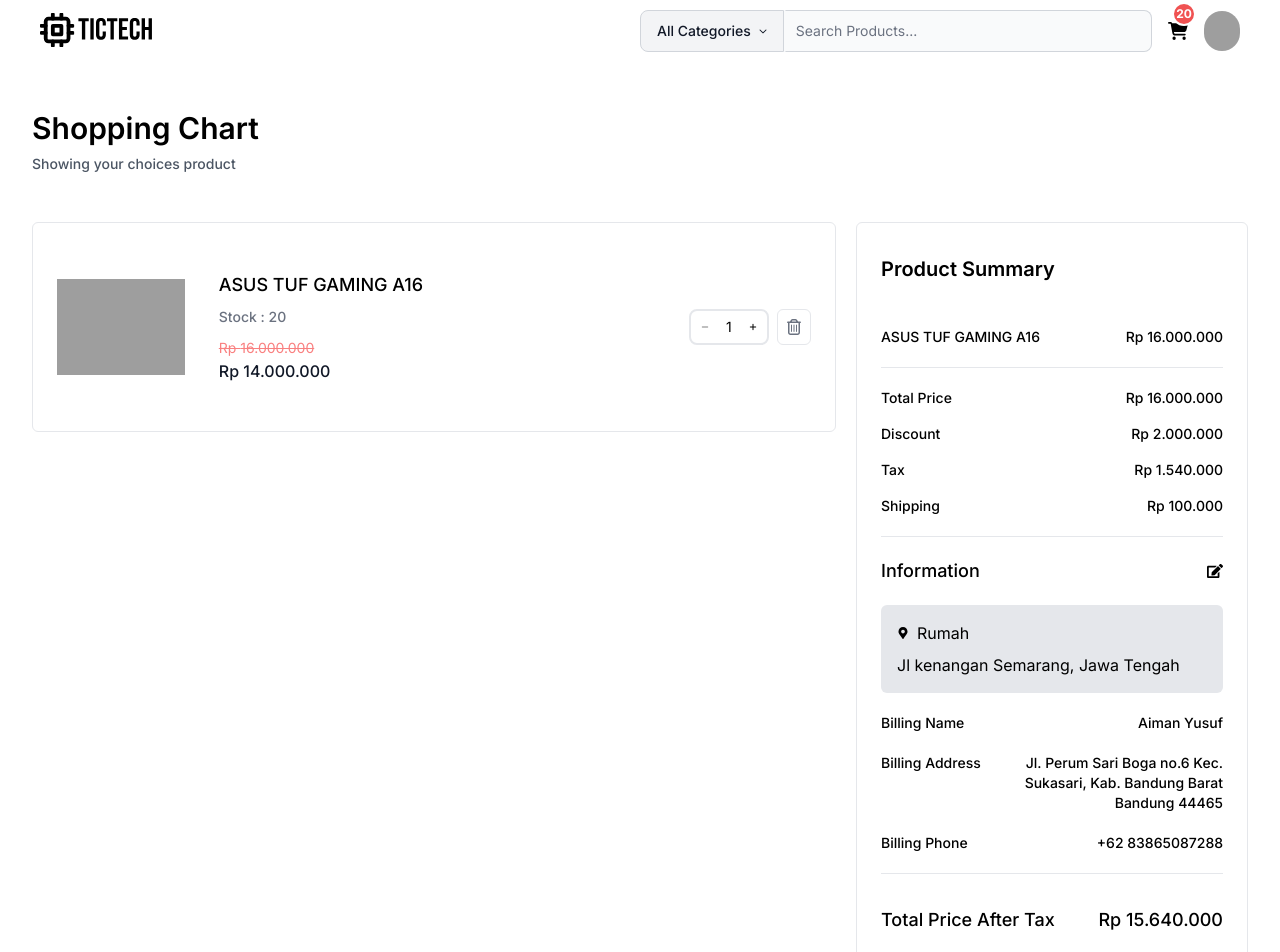
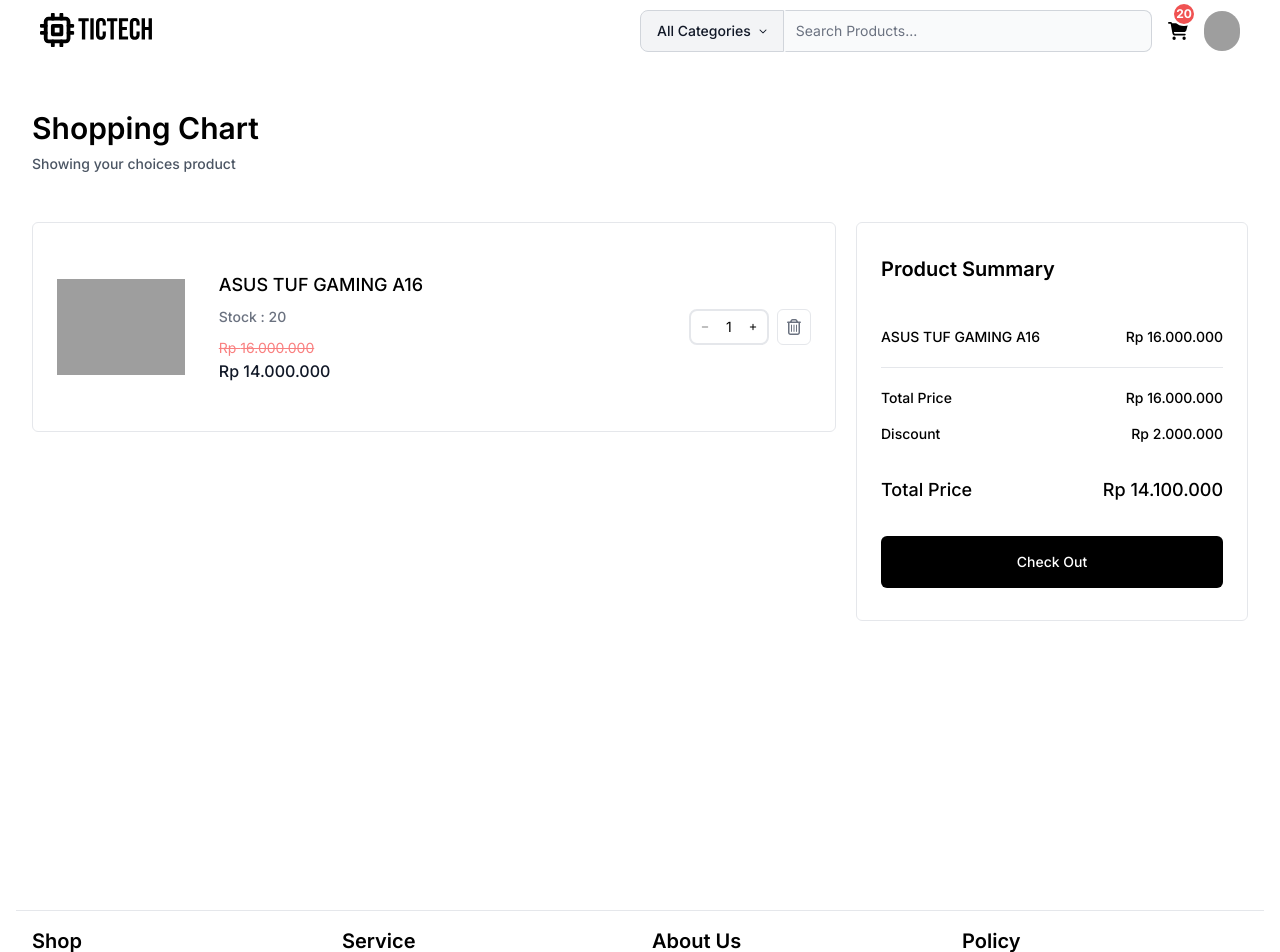
Before and after one commit to aimanyusufw/react-frontend-ecommerce, a React (Vite) app: page /cart in a window 1280 px wide. Shown: the top 952 px of the page. Built offline with nearby package versions, Linux system fonts and the light colour scheme; grey boxes are pictures that could not be loaded.

Commit message:
ref : refacto cart page add trnsaction layout

```diff
--- /dev/null
+++ b/src/Layouts/TransactionLayout.jsx
@@ -0,0 +1,46 @@
+import React from "react";
+import BaseLayouts from "./BaseLayouts";
+
+const TransactionLayout = ({ heading, subHeading, children }) => {
+  return (
+    <BaseLayouts>
+      <section className="min-h-screen">
+        <div className="container">
+          <div className="md:px-4 py-12">
+            <h1 className="font-semibold text-xl md:text-3xl mb-2">
+              {heading ? heading : "Default Heading"}
+            </h1>
+            <p className="font-medium text-gray-600 text-xs md:text-sm">
+              {subHeading ? subHeading : "Default Sub Heading"}
+            </p>
+          </div>
+          <div className="md:px-4 grid grid-cols-1 md:grid-cols-2 lg:grid-cols-3 gap-5">
+            {children}
+          </div>
+        </div>
+      </section>
+    </BaseLayouts>
+  );
+};
+
+TransactionLayout.Left = ({ children }) => {
+  return (
+    <div className="lg:col-span-2 ">
+      <div className="border px-4 py-6 md:px-6 md:py-8 rounded-md ">
+        {children}
+      </div>
+    </div>
+  );
+};
+
+TransactionLayout.Right = ({ children }) => {
+  return (
+    <div>
+      <div className="border bg-white px-4 py-6 md:px-6 md:py-8 rounded-md md:sticky top-5">
+        {children}
+      </div>
+    </div>
+  );
+};
+
+export default TransactionLayout;
--- a/src/Pages/Cart.jsx
+++ b/src/Pages/Cart.jsx
@@ -1,8 +1,7 @@
 import React, { useState } from "react";
-import BaseLayouts from "../Layouts/BaseLayouts";
 import QuantityPicker from "../Components/Utils/QuantityPicker";
 import { FaRegTrashCan } from "react-icons/fa6";
-import { FaEdit, FaMapMarkerAlt } from "react-icons/fa";
+import TransationLayout from "../Layouts/TransactionLayout";
 
 const Cart = () => {
   const productsDis = [
@@ -39,30 +38,17 @@
     .map((data, i) => data.salePrice * quantities[i])
     .reduce((acc, cur) => acc + cur, 0);
 
-  const tax = discountPrice * (11 / 100);
-
   const finalPrices = [
     { title: "Total Price", price: totalPrice },
     { title: "Discount", price: totalPrice - discountPrice },
-    { title: "Tax", price: tax },
-    { title: "Shipping", price: 100000 },
   ];
 
   return (
-    <BaseLayouts>
-      <section className="min-h-screen">
-        <div className="container">
-          <div className="md:px-4 py-12">
-            <h1 className="font-semibold text-xl md:text-3xl mb-2">
-              Shopping Chart
-            </h1>
-            <p className="font-medium text-gray-600 text-xs md:text-sm">
-              Showing your choices product
-            </p>
-          </div>
-          <div className="md:px-4 grid grid-cols-1 md:grid-cols-2 lg:grid-cols-3 gap-5">
-            <div className="lg:col-span-2 ">
-              <div className="border px-4 py-6 md:px-6 md:py-8 rounded-md ">
+    <TransationLayout
+      heading={"Shopping Chart"}
+      subHeading={"Showing your choices product"}
+    >
+      <TransationLayout.Left>
         {productsDis.length > 0 ? (
           <div className="space-y-4">
             {productsDis.map((data, index) => (
@@ -90,8 +76,7 @@
                       </span>
                     )}
                     <h5 className="text-sm md:text-base font-medium text-gray-900 dark:text-white">
-                              Rp{" "}
-                              {data.salePrice.toLocaleString("id-ID") ?? "Rp -"}
+                      Rp {data.salePrice.toLocaleString("id-ID") ?? "Rp -"}
                     </h5>
                   </div>
                 </div>
@@ -120,10 +105,8 @@
             </h1>
           </div>
         )}
-              </div>
-            </div>
-            <div>
-              <div className="border bg-white px-4 py-6 md:px-6 md:py-8 rounded-md">
+      </TransationLayout.Left>
+      <TransationLayout.Right>
         <h1 className="font-semibold text-lg md:text-xl mb-6">
           Product Summary
         </h1>
@@ -143,7 +126,7 @@
             </div>
           ))}
         </div>
-                <div className="space-y-4 border-b py-5">
+        <div className="space-y-4 pt-5">
           {finalPrices.map((data) => (
             <div className="flex justify-between">
               <h1 className="text-sm font-medium">{data.title}</h1>
@@ -153,59 +136,19 @@
             </div>
           ))}
         </div>
-                <div className="space-y-5 border-b py-5">
-                  <div className="flex items-center justify-between">
-                    <h1 className="font-medium text-lg">Information</h1>
-                    <a href="/information">
-                      <FaEdit />
-                    </a>
-                  </div>
-                  <div className="p-4 bg-gray-200 rounded-md">
-                    <div className="flex items-center mb-2">
-                      <FaMapMarkerAlt className="me-2 w-3 h-3" />
-                      <h1>Rumah</h1>
-                    </div>
-                    <h3>Jl kenangan Semarang, Jawa Tengah</h3>
-                  </div>
-                  <div className="flex gap-2 justify-between">
-                    <h1 className="w-3/5 truncate text-sm font-medium">
-                      Billing Name
-                    </h1>
-                    <h2 className="font-medium text-sm">Aiman Yusuf</h2>
-                  </div>
-                  <div className="flex gap-2 justify-between">
-                    <h1 className="w-3/4 text-sm font-medium">
-                      Billing Address
-                    </h1>
-                    <h2 className="font-medium text-sm text-end">
-                      Jl. Perum Sari Boga no.6 Kec. Sukasari, Kab. Bandung Barat
-                      Bandung 44465
-                    </h2>
-                  </div>
-                  <div className="flex gap-2 justify-between">
-                    <h1 className="w-3/5 truncate text-sm font-medium">
-                      Billing Phone
-                    </h1>
-                    <h2 className="font-medium text-sm">+62 83865087288</h2>
-                  </div>
-                </div>
         <div className="flex justify-between py-8">
-                  <h1 className="font-medium text-base md:text-lg">
-                    Total Price After Tax
-                  </h1>
+          <h1 className="font-medium text-base md:text-lg">Total Price</h1>
           <h3 className="font-medium text-base md:text-lg">
-                    Rp {(discountPrice + tax + 100000).toLocaleString("id-ID")}
+            Rp {(discountPrice + 100000).toLocaleString("id-ID")}
           </h3>
         </div>
+        <a href="/cart/checkout">
           <button className="bg-black text-white font-medium text-sm  w-full rounded-md text-center py-4">
             Check Out
           </button>
-              </div>
-            </div>
-          </div>
-        </div>
-      </section>
-    </BaseLayouts>
+        </a>
+      </TransationLayout.Right>
+    </TransationLayout>
   );
 };
 
```
Lines whose indentation alone changed are shown as unchanged.
